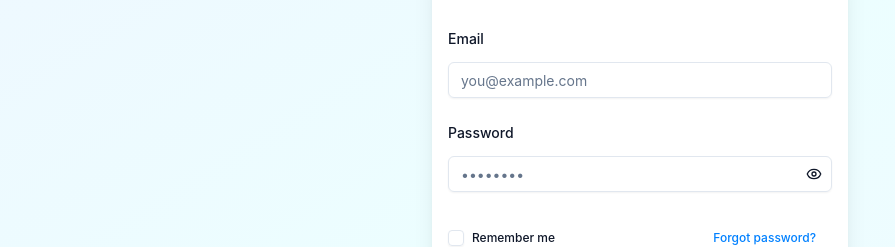
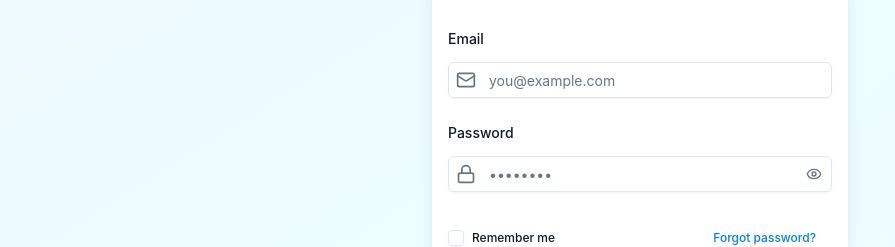
Before and after one commit to neillerin99/sari-track-frontend, a React (Vite) app: page /login in a window 1280 px wide. Shown: the part 272-519 px from the top of the page, without its empty margins (0-895 px from the left). Built offline with nearby package versions, Linux system fonts and the light colour scheme.

Commit message:
feat: added icons for login form

```diff
--- a/src/routes/login/index.tsx
+++ b/src/routes/login/index.tsx
@@ -1,7 +1,7 @@
 import Wrapper from "@/components/common/Wrapper";
 import { Button } from "@/components/ui/button";
 import { createFileRoute, useNavigate } from "@tanstack/react-router";
-import { ChevronLeft, Eye, EyeOff } from "lucide-react";
+import { ChevronLeft, Eye, EyeOff, Mail, Lock } from "lucide-react";
 import { Input } from "@/components/ui/input";
 import { Label } from "@/components/ui/label";
 import { Checkbox } from "@/components/ui/checkbox";
@@ -99,12 +99,16 @@ function LoginForm() {
       >
         <div className="flex flex-col">
           <Label htmlFor="email">Email</Label>
-          <Input
-            {...register("email")}
-            id="email"
-            placeholder="you@example.com"
-            className="mt-4 mb-1"
-          />
+          <div className="relative mt-4 mb-1 flex">
+            <Mail className="absolute top-0 left-2 h-full w-5 text-gray-500" />
+            <Input
+              {...register("email")}
+              id="email"
+              placeholder="you@example.com"
+              className="pl-10"
+            />
+          </div>
+
           {errors.email && (
             <p className="text-red-500 text-sm">{errors.email.message}</p>
           )}
@@ -112,11 +116,13 @@ function LoginForm() {
         <div className="flex flex-col">
           <Label htmlFor="password">Password</Label>
           <div className="relative mt-4 mb-1">
+            <Lock className="absolute top-0 left-2 h-full w-5 text-gray-500" />
             <Input
               {...register("password")}
               id="password"
               type={showPassword ? "text" : "password"}
               placeholder="••••••••"
+              className="pr-10 pl-10"
             />
             <Button
               className="absolute top-0 right-0 cursor-pointer"
@@ -125,7 +131,11 @@ function LoginForm() {
               type="button"
               onClick={() => setShowPassword(!showPassword)}
             >
-              {showPassword ? <EyeOff /> : <Eye />}
+              {showPassword ? (
+                <EyeOff className="text-gray-500" />
+              ) : (
+                <Eye className="text-gray-500" />
+              )}
             </Button>
           </div>
           {errors.password && (
```
